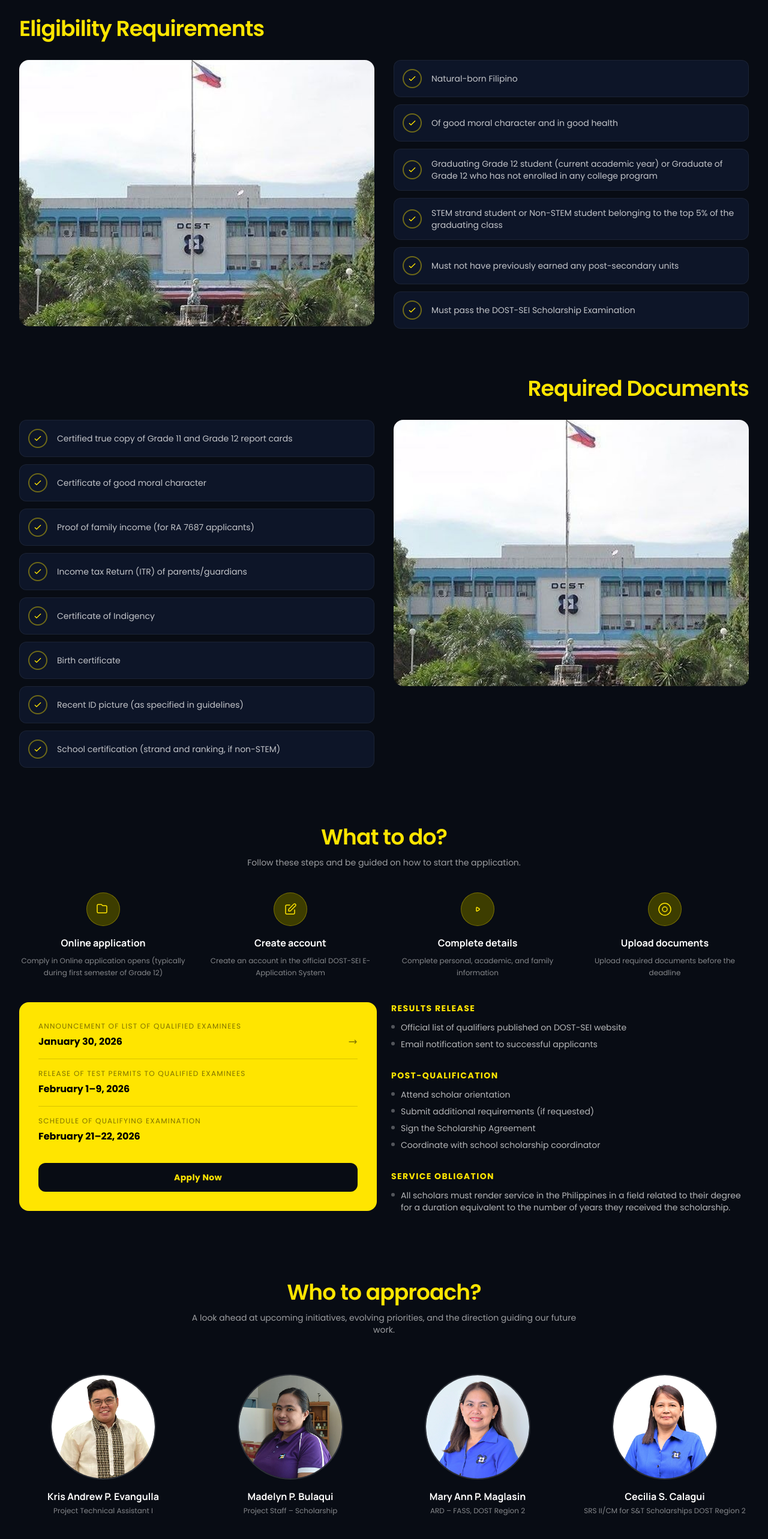
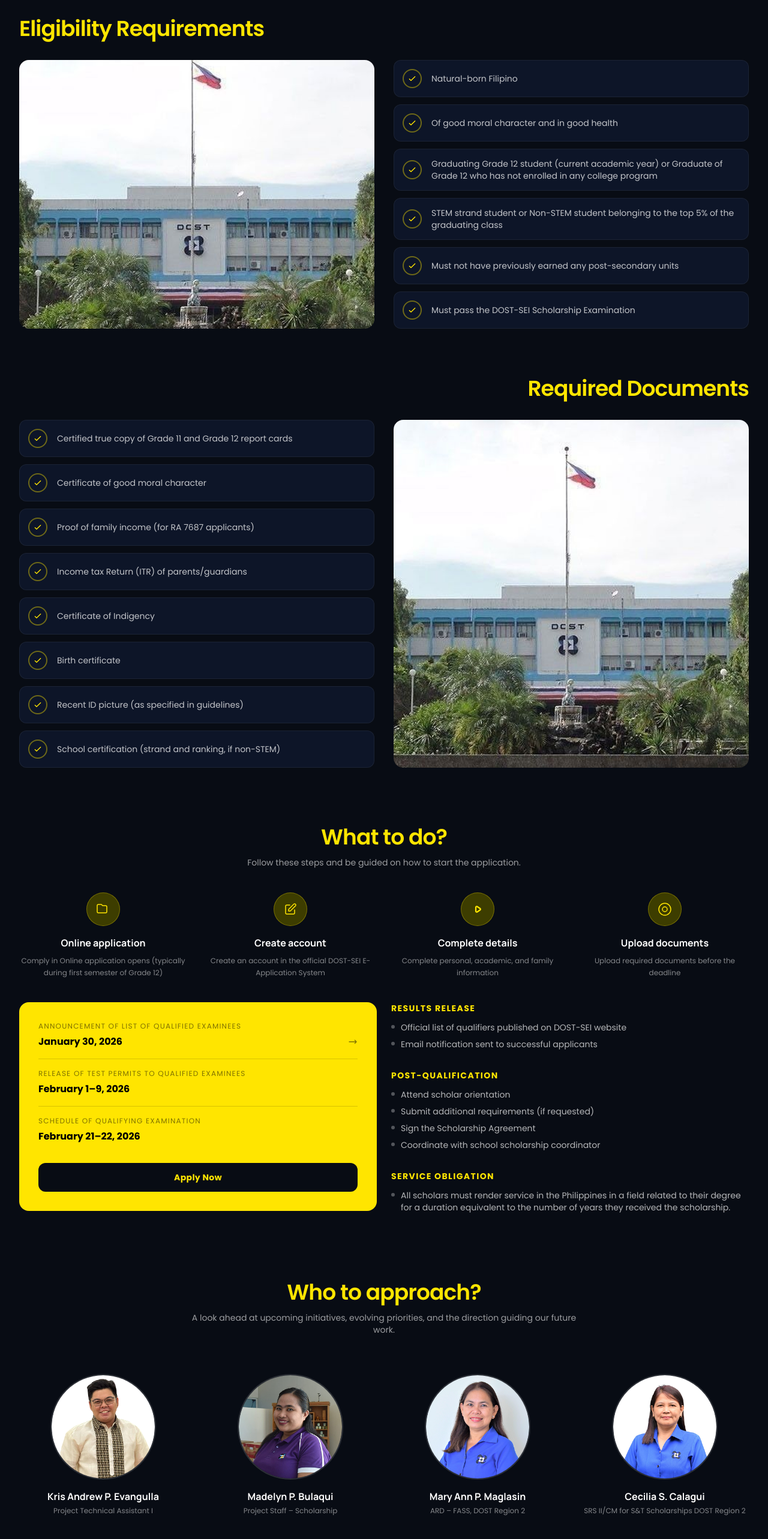
Before and after one commit to GhanyDC/DOST_AGENTS, a Next.js app: page /scholarship/application in a window 1280 px wide. Shown: the part 1069-3635 px from the top of the page at 60% size. Built offline with nearby package versions, Linux system fonts and the light colour scheme; a web font is replaced by a local one.

Commit message:
fix: scholarship application edits

```diff
--- a/src/components/sections/scholarship/ScholarshipApplicationContent.tsx
+++ b/src/components/sections/scholarship/ScholarshipApplicationContent.tsx
@@ -81,10 +81,12 @@ function StepIcon({ icon }: { icon: string }) {
     ),
   };
 
+  const isLarge = icon === 'play';
+
   return (
     <div className="flex items-center justify-center w-14 h-14 rounded-full bg-[#3d3d00] border border-[#FFE500]/30">
       <svg
-        className="w-6 h-6 text-[#FFE500]"
+        className={`${isLarge ? 'w-9 h-9' : 'w-6 h-6'} text-[#FFE500]`}
         fill="none"
         stroke="currentColor"
         viewBox="0 0 24 24"
@@ -259,10 +261,10 @@ export function ScholarshipApplicationContent({
             Eligibility Requirements
           </motion.h2>
 
-          <div className="grid lg:grid-cols-2 gap-8 items-start">
+          <div className="grid lg:grid-cols-2 gap-8 items-stretch">
             {/* Image */}
             <motion.div
-              className="relative aspect-4/3 rounded-xl overflow-hidden"
+              className="relative min-h-[300px] rounded-xl overflow-hidden"
               initial={{ opacity: 0, x: -30 }}
               whileInView={{ opacity: 1, x: 0 }}
               viewport={{ once: true, margin: '-80px' }}
@@ -321,7 +323,7 @@ export function ScholarshipApplicationContent({
             Required Documents
           </motion.h2>
 
-          <div className="grid lg:grid-cols-2 gap-8 items-start">
+          <div className="grid lg:grid-cols-2 gap-8 items-stretch">
             {/* Documents list */}
             <motion.div
               className="space-y-3"
@@ -349,7 +351,7 @@ export function ScholarshipApplicationContent({
 
             {/* Image */}
             <motion.div
-              className="relative aspect-4/3 rounded-xl overflow-hidden"
+              className="relative min-h-[300px] rounded-xl overflow-hidden"
               initial={{ opacity: 0, x: 30 }}
               whileInView={{ opacity: 1, x: 0 }}
               viewport={{ once: true, margin: '-80px' }}
@@ -450,19 +452,33 @@ export function ScholarshipApplicationContent({
                   >
                     {d.label}
                   </p>
-                  <div className="flex items-center justify-between">
-                    <span
-                      className="text-sm sm:text-base font-bold text-black"
-                      style={{ fontFamily: 'var(--font-poppins)', fontWeight: 700 }}
+                  {i === 0 ? (
+                    <Link
+                      href="https://tp26.science-scholarships.ph/"
+                      target="_blank"
+                      rel="noopener noreferrer"
+                      className="flex items-center justify-between group"
                     >
-                      {d.date}
-                    </span>
-                    {i === 0 && (
-                      <svg className="w-4 h-4 text-black/50" fill="none" stroke="currentColor" viewBox="0 0 24 24">
+                      <span
+                        className="text-sm sm:text-base font-bold text-black group-hover:underline"
+                        style={{ fontFamily: 'var(--font-poppins)', fontWeight: 700 }}
+                      >
+                        {d.date}
+                      </span>
+                      <svg className="w-4 h-4 text-black/50 group-hover:text-black transition-colors" fill="none" stroke="currentColor" viewBox="0 0 24 24">
                         <path strokeLinecap="round" strokeLinejoin="round" strokeWidth={2} d="M17 8l4 4m0 0l-4 4m4-4H3" />
                       </svg>
-                    )}
-                  </div>
+                    </Link>
+                  ) : (
+                    <div className="flex items-center justify-between">
+                      <span
+                        className="text-sm sm:text-base font-bold text-black"
+                        style={{ fontFamily: 'var(--font-poppins)', fontWeight: 700 }}
+                      >
+                        {d.date}
+                      </span>
+                    </div>
+                  )}
                 </div>
               ))}
 
@@ -554,7 +570,7 @@ export function ScholarshipApplicationContent({
       {/* ================================================================= */}
       {/* Who to Approach — Contact Persons */}
       {/* ================================================================= */}
-      <section className="py-10 sm:py-14">
+      <section className="pt-10 sm:pt-14 pb-24 sm:pb-32 md:pb-40">
         <Container>
           <motion.div
             className="text-center mb-12 sm:mb-16"
```
